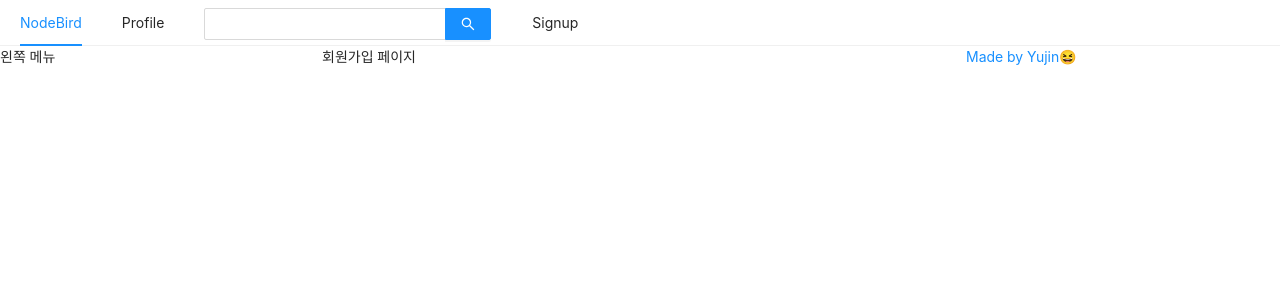
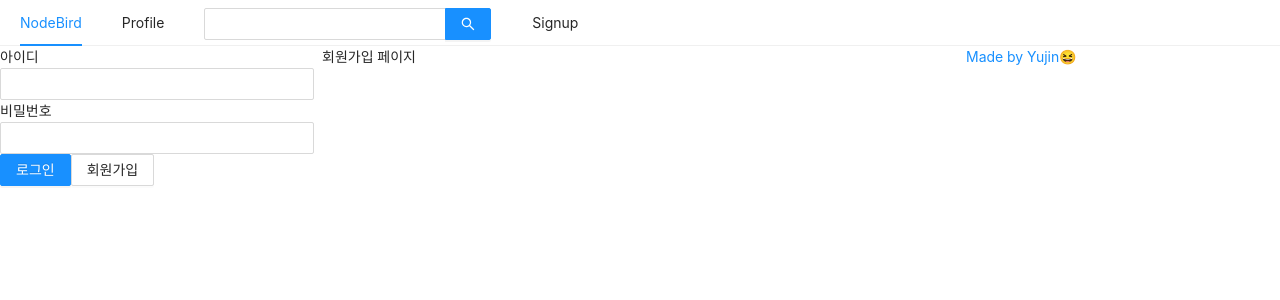
Before and after one commit to jyooj08/React-nodebird, a Next.js app in the folder front/: page /signup in a window 1280 px wide. Shown: the top 300 px of the page. Built offline with nearby package versions, Linux system fonts and the light colour scheme.

Commit message:
Add LoginForm

```diff
--- a/front/components/AppLayout.js
+++ b/front/components/AppLayout.js
@@ -1,9 +1,12 @@
-import React from 'react';
+import React, { useState } from 'react';
 import PropTypes from 'prop-types';
 import Link from 'next/link';
-import { Menu, Input, Row, Col } from 'antd'
-;
+import { Menu, Input, Row, Col } from 'antd';
+import UserProfile from './UserProfile';
+import LoginForm from './LoginForm';
+
 const AppLayout = ({ children }) => {
+    const [isLogin, setIsLogin] = useState(false);
     return (
         <div>
             <Menu mode='horizontal'>
@@ -22,7 +25,7 @@
             </Menu>
             <Row gutter={8}>
                 <Col xs={24} md={6}>
-                    왼쪽 메뉴
+                    {isLogin ? <UserProfile /> : <LoginForm />}
                 </Col>
                 <Col xs={24} md={12}>
                     {children}
--- /dev/null
+++ b/front/components/LoginForm.js
@@ -0,0 +1,36 @@
+import React, { useCallback, useState } from 'react';
+import { Button, Form, Input } from 'antd'
+import Link from 'next/link';
+
+const LoginForm = () => {
+    const [id, setId] = useState('');
+    const [pwd, setPwd] = useState('');
+
+    const onChangeId = useCallback(() => {
+        setId(e.target.value);
+    }, []);
+
+    const onChangePwd = useCallback(() => {
+        setPwd(e.target.value);
+    }, []);
+
+    return (
+        <Form>
+            <div>
+                <label htmlFor='user-id'>아이디</label>
+                <br/>
+                <Input name='user-id' value={id} onChange={onChangeId} required />
+            </div>
+            <div>
+                <label htmlFor='user-password' >비밀번호</label>
+                <Input name='user-password' type='password' value={pwd} onChange={onChangePwd} required />
+            </div>
+            <div>
+                <Button type='primary' htmlType='submit' loading={false}>로그인</Button>
+                <Link href='/signup'><a><Button>회원가입</Button></a></Link>
+            </div>
+        </Form>
+    );
+}
+
+export default LoginForm;
--- /dev/null
+++ b/front/components/UserProfile.js
@@ -0,0 +1,5 @@
+const UserProfile = () => {
+
+}
+
+export default UserProfile;
```
